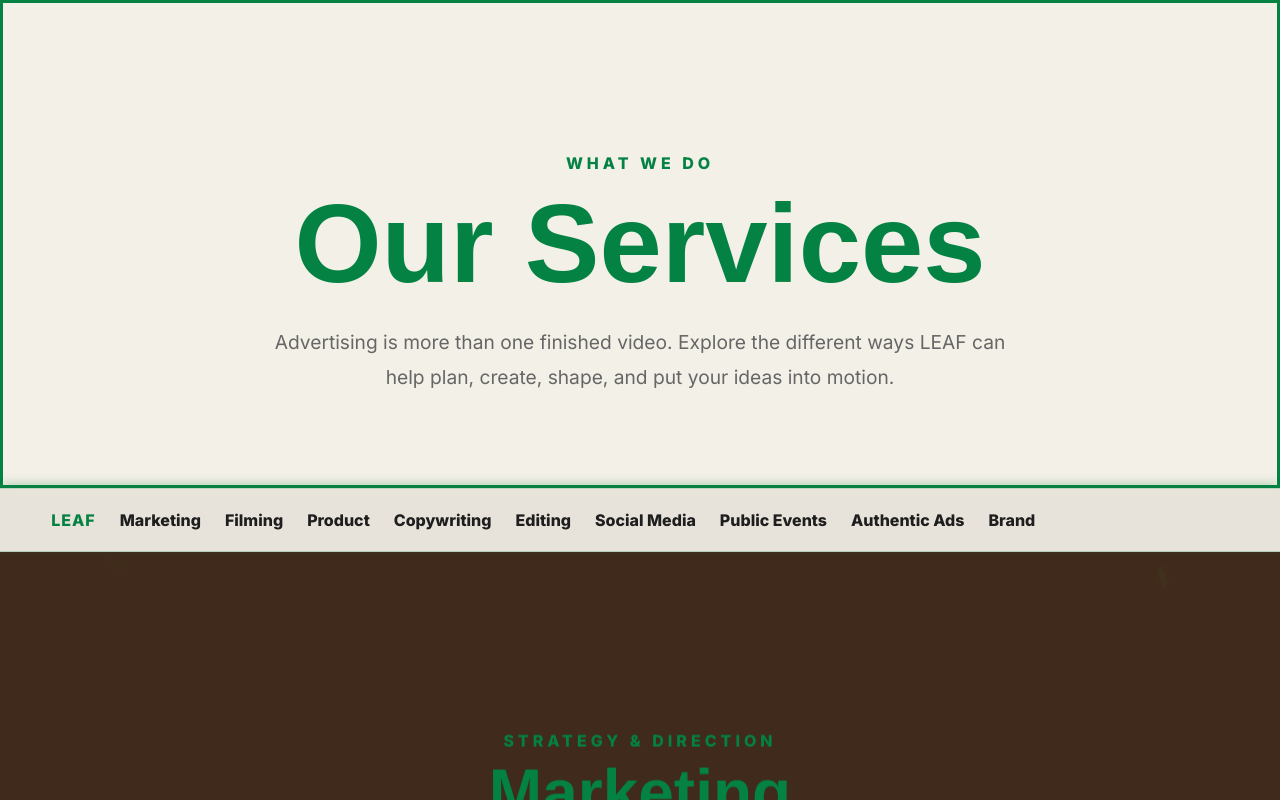
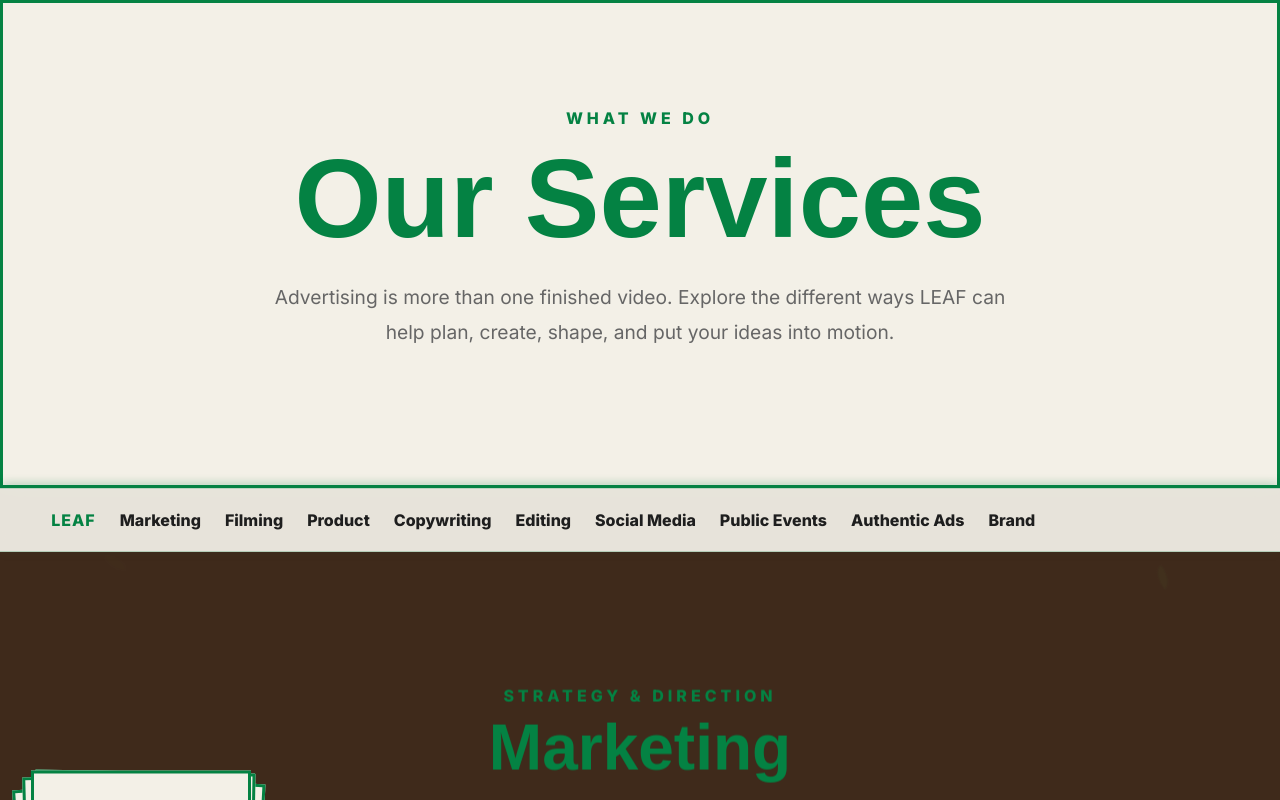
Before and after one commit to TheLeafAgency/The-LEAF-Agency, a Next.js app: page /services in a window 1280 px wide. Shown: the top 800 px of the page. Built offline with nearby package versions, Linux system fonts and the light colour scheme.

Commit message:
Raise services ending text content

```diff
--- a/app/globals.css
+++ b/app/globals.css
@@ -2301,6 +2301,7 @@ section { width: 100%; }
 .services-ending .container {
   position: relative !important;
   z-index: 3 !important;
+  transform: translateY(-45px);
 }
 
 
```
